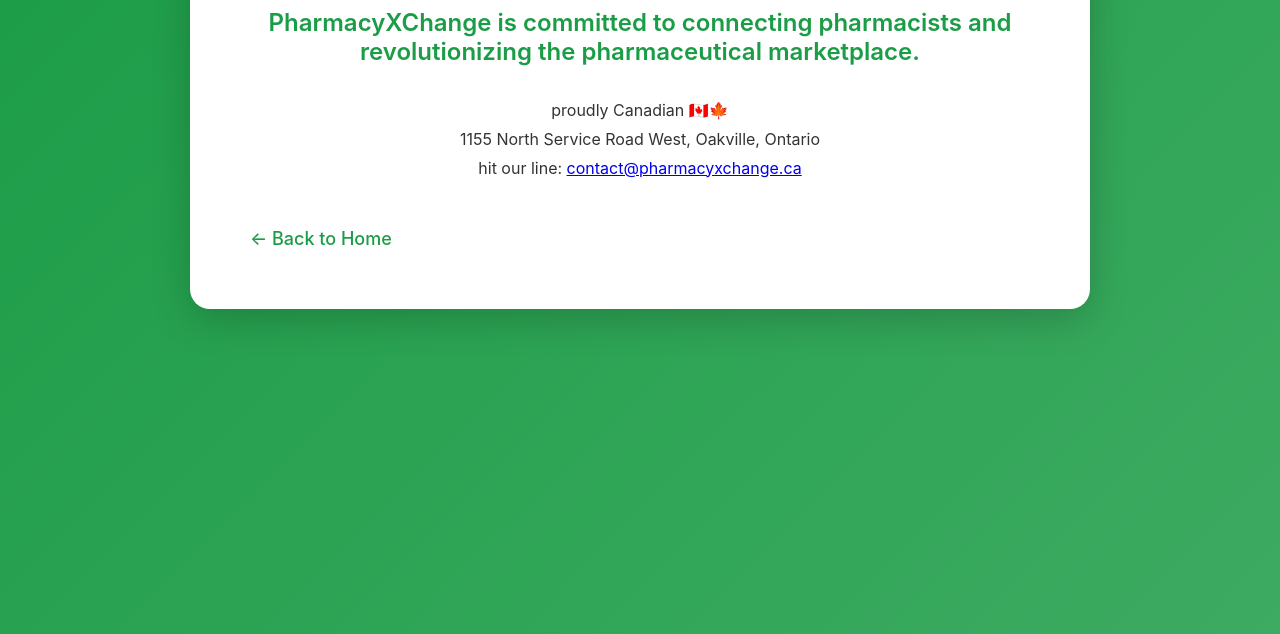
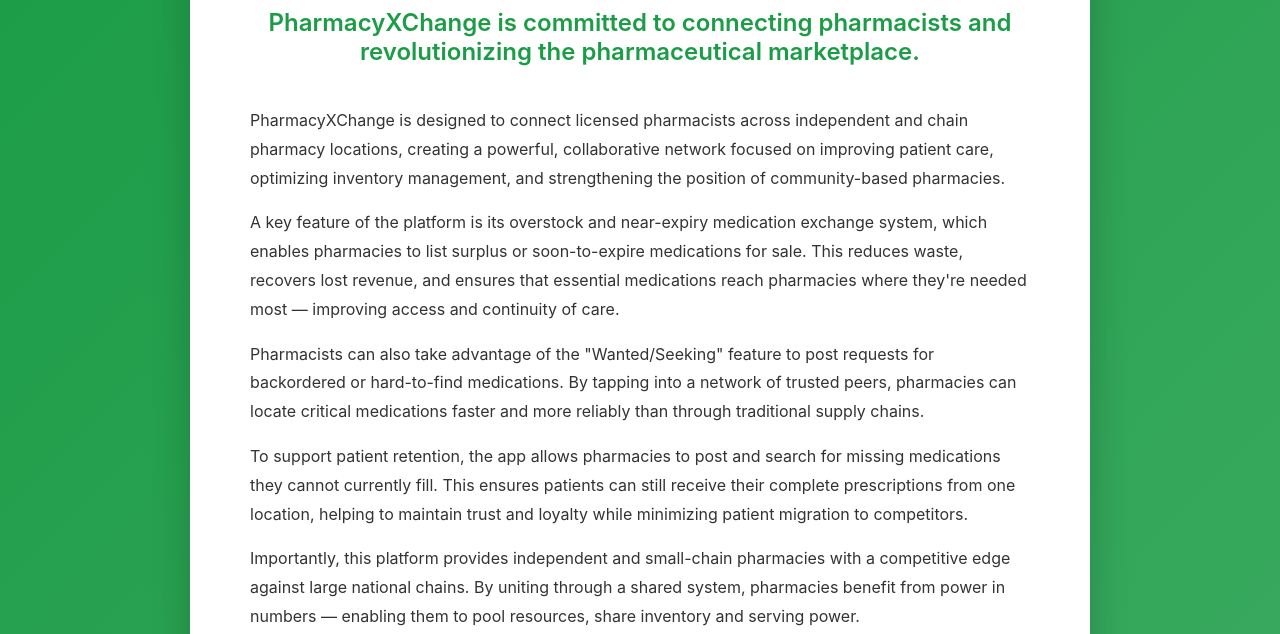
Before and after one commit to EmployeeNumberZero/PXCWebsite, a plain HTML site: page about.html in a window 1280 px wide. Shown: the part 166-800 px from the top of the page. Drawn offline with Linux system fonts and the light colour scheme.

Commit message:
updated about page to add product description

```diff
--- a/about.html
+++ b/about.html
@@ -70,7 +70,16 @@
             line-height: 1.8;
             margin-bottom: 16px;
             font-size: 16px;
+            text-align: left;
+        }
+
+        p.contact-info {
             text-align: center;
+            margin-top: 40px;
+        }
+
+        .description {
+            margin-top: 40px;
         }
 
         .back-link {
@@ -112,7 +121,21 @@
 
         <h2>PharmacyXChange is committed to connecting pharmacists and revolutionizing the pharmaceutical marketplace.</h2>
 
-        <p>proudly Canadian 🇨🇦🍁<br>
+        <div class="description">
+            <p>PharmacyXChange is designed to connect licensed pharmacists across independent and chain pharmacy locations, creating a powerful, collaborative network focused on improving patient care, optimizing inventory management, and strengthening the position of community-based pharmacies.</p>
+
+            <p>A key feature of the platform is its overstock and near-expiry medication exchange system, which enables pharmacies to list surplus or soon-to-expire medications for sale. This reduces waste, recovers lost revenue, and ensures that essential medications reach pharmacies where they're needed most — improving access and continuity of care.</p>
+
+            <p>Pharmacists can also take advantage of the "Wanted/Seeking" feature to post requests for backordered or hard-to-find medications. By tapping into a network of trusted peers, pharmacies can locate critical medications faster and more reliably than through traditional supply chains.</p>
+
+            <p>To support patient retention, the app allows pharmacies to post and search for missing medications they cannot currently fill. This ensures patients can still receive their complete prescriptions from one location, helping to maintain trust and loyalty while minimizing patient migration to competitors.</p>
+
+            <p>Importantly, this platform provides independent and small-chain pharmacies with a competitive edge against large national chains. By uniting through a shared system, pharmacies benefit from power in numbers — enabling them to pool resources, share inventory and serving power.</p>
+
+            <p>By leveraging the strength of a connected pharmacist community, this application empowers users to deliver better service, reduce operational waste, and remain competitive in an increasingly consolidated and challenging pharmacy landscape.</p>
+        </div>
+
+        <p class="contact-info">proudly Canadian 🇨🇦🍁<br>
         1155 North Service Road West, Oakville, Ontario<br>
         hit our line: <a href="mailto:contact@pharmacyxchange.ca">contact@pharmacyxchange.ca</a></p>
 
```
